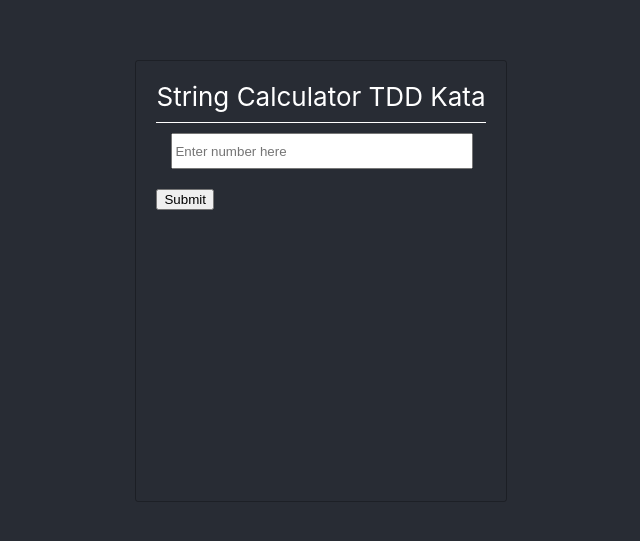
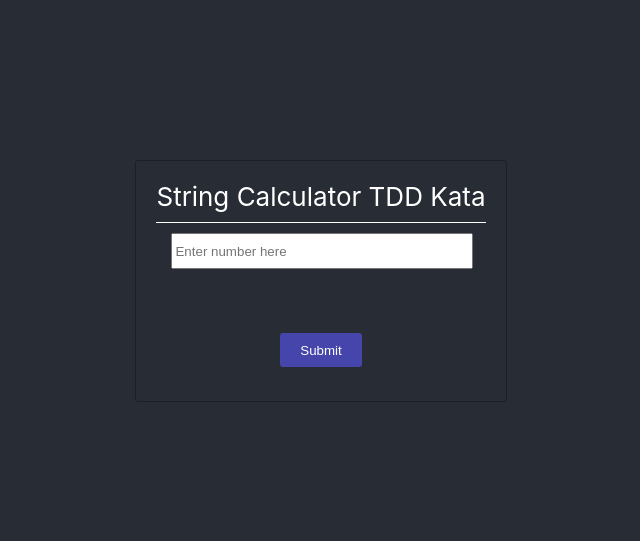
Before and after one commit to hirk09/string-calculator-tdd-kata, a React (Create React App) app: page / in a window 1280 px wide. Shown: the part 119-660 px from the top of the page, without its empty margins (319-959 px from the left). Built offline with nearby package versions, Linux system fonts and the light colour scheme.

Commit message:
styling css

```diff
--- a/src/App.css
+++ b/src/App.css
@@ -1,4 +1,4 @@
-.app{
+.app {
   background-color: #282c34;
   min-height: 100vh;
   display: flex;
@@ -9,21 +9,39 @@
   color: white;
 }
 
-.conatiner{
-    height: 400px;
+.conatiner {
+  height: 200px;
   border: 1px solid #00000047;
   border-radius: 3px;
   padding: 20px;
 }
 
-.title{
+.title {
   text-align: center;
   padding-bottom: 10px;
   border-bottom: 1px solid;
 }
-
-.input-field{
+form {
+  height: calc(100% - 52px);
+}
+.form-field {
+  height: calc(100% - 38px);
+}
+.input-field {
   width: calc(100% - 36px);
   height: 30px;
   margin: 10px 15px;
 }
+
+.btn {
+  display: flex;
+  justify-content: center;
+  button {
+    height: 34px;
+    padding: 0 20px;
+    background: #4545ab;
+    border: unset;
+    border-radius: 3px;
+    color: #fff;
+  }
+}
--- a/src/App.js
+++ b/src/App.js
@@ -11,15 +11,18 @@ function App() {
       <div className='conatiner'>
       <div className='title'>String Calculator TDD Kata</div>
       <form onSubmit={handleSubmit}>
+        <div className='form-field'>
                 <input
                     value={text}
                     onChange={(e) => setText(e.target.value)}
                     rows="4"
                     className='input-field'
                     placeholder="Enter number here"
-                />
-                <br />
+                    />
+                    </div>
+                <div className='btn'>
                 <button type="submit">Submit</button>
+                </div>
             </form>
       </div>
     </div>
```
Lines whose indentation alone changed are shown as unchanged.
